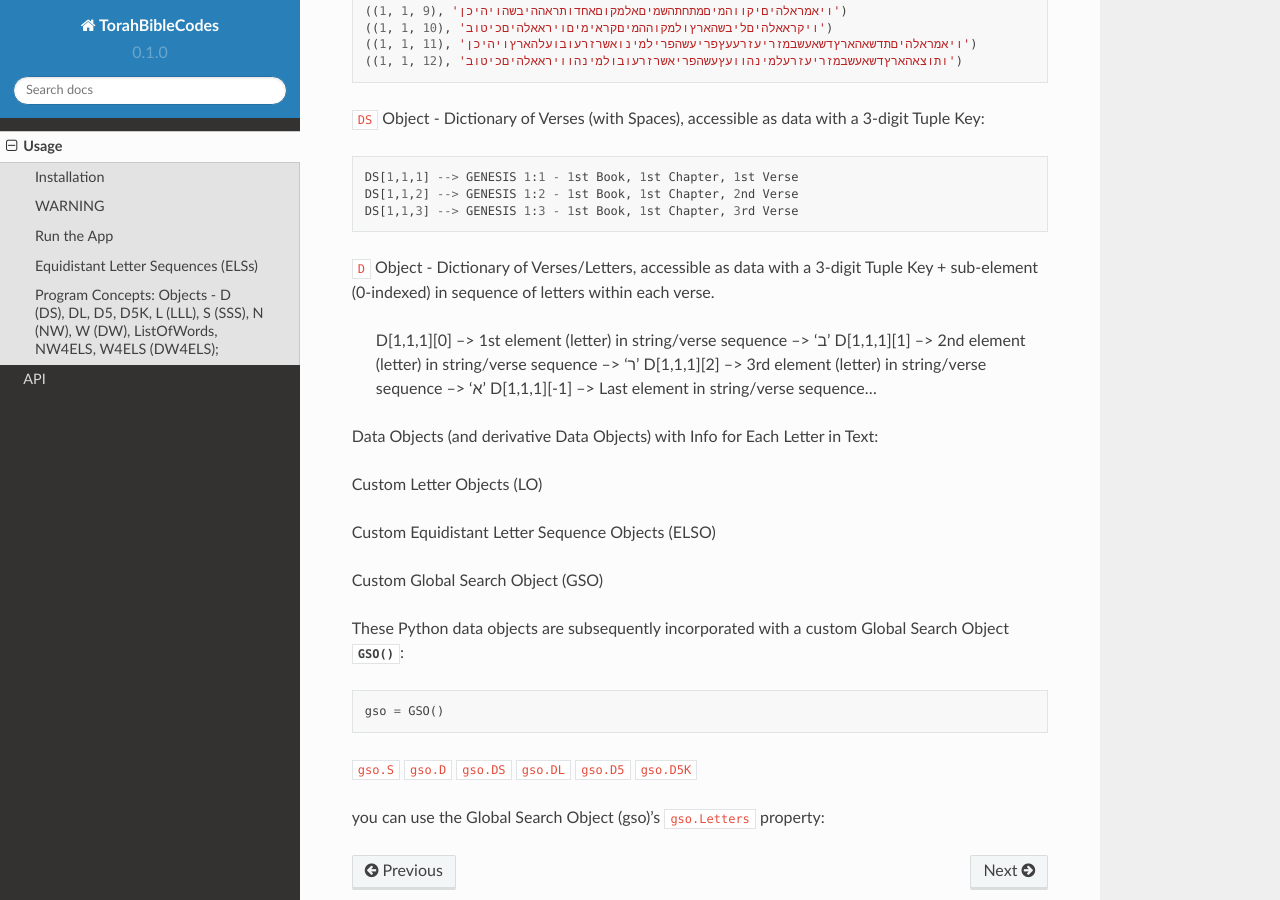
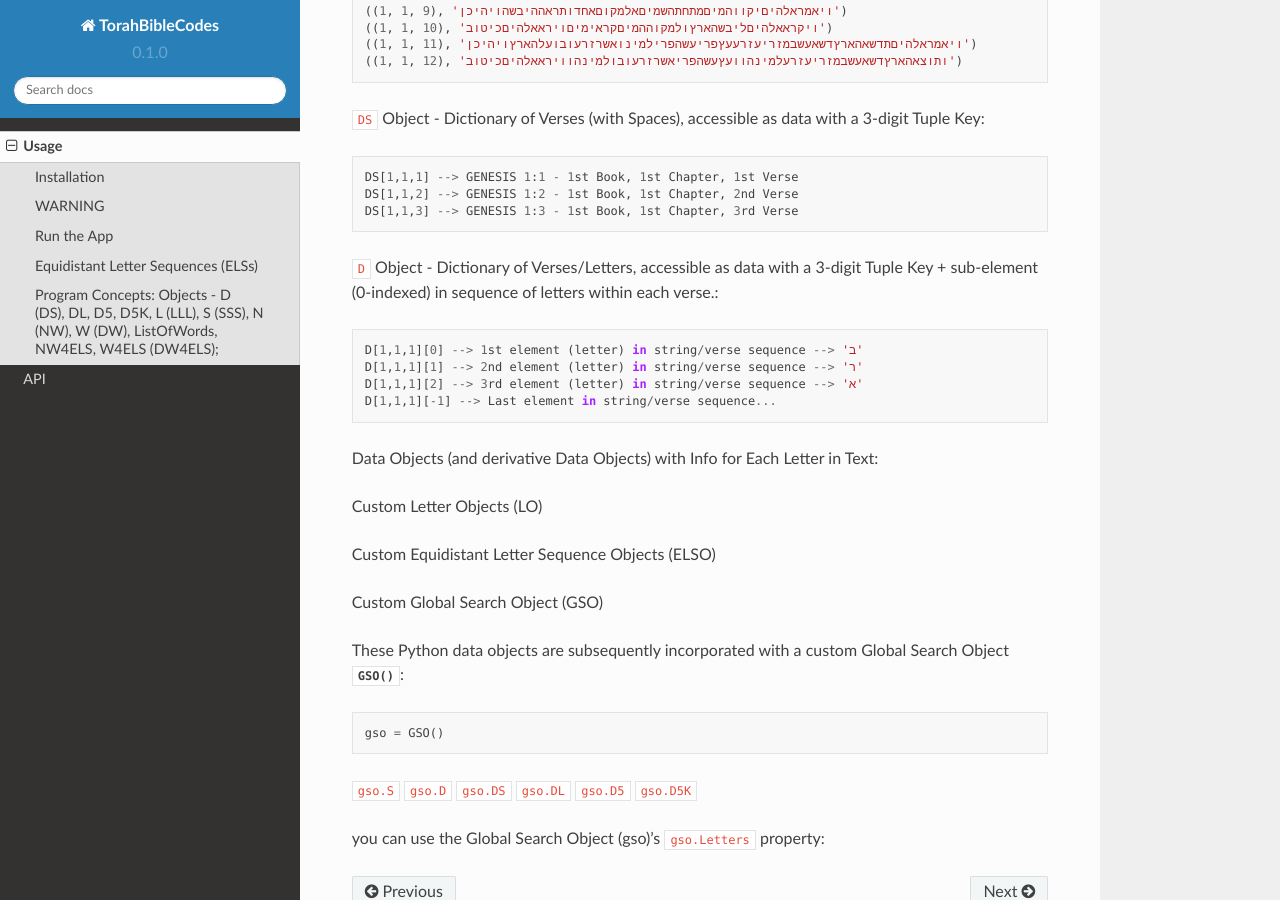
Before and after one commit to TorahBibleCodes/TorahBibleCodes_Sphinx, a Sphinx documentation site: the page built from docs/source/usage.rst, in a window 1280 px wide and 900 px high, scrolled down 3030 px. Built offline with Sphinx 7.4.7 and the Read the Docs theme 2.0.0, drawn with Linux system fonts in a browser that asks for light colours.

Commit message:
Update usage.rst

```diff
--- a/docs/source/usage.rst
+++ b/docs/source/usage.rst
@@ -148,7 +148,7 @@ Each verse (and letter) of the thirty-nine (39) books of the Hebrew Bible is acc
    DS[1,1,2] --> GENESIS 1:2 - 1st Book, 1st Chapter, 2nd Verse
    DS[1,1,3] --> GENESIS 1:3 - 1st Book, 1st Chapter, 3rd Verse
 
-``D`` Object - Dictionary of Verses/Letters, accessible as data with a 3-digit Tuple Key + sub-element (0-indexed) in sequence of letters within each verse.
+``D`` Object - Dictionary of Verses/Letters, accessible as data with a 3-digit Tuple Key + sub-element (0-indexed) in sequence of letters within each verse.::
 
    D[1,1,1][0] --> 1st element (letter) in string/verse sequence --> 'ב'
    D[1,1,1][1] --> 2nd element (letter) in string/verse sequence --> 'ר'
```
